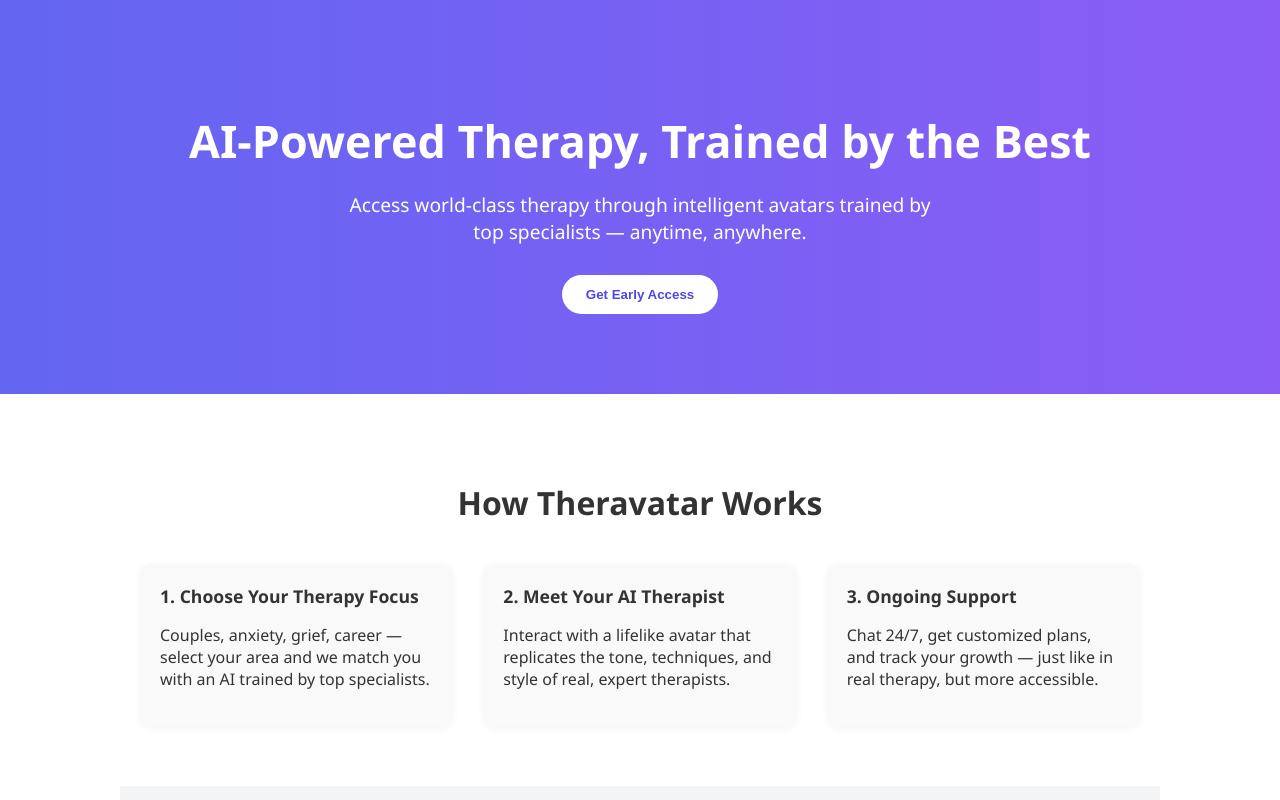
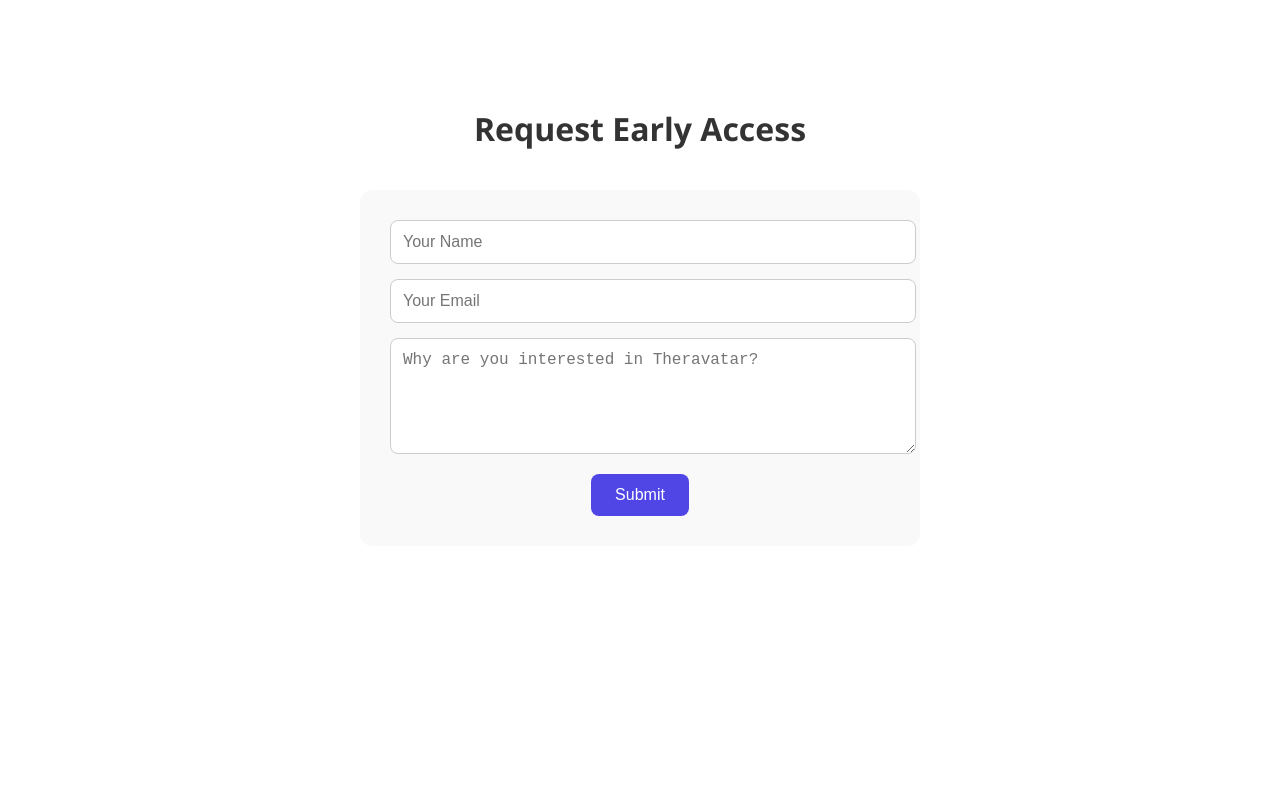
Before and after one commit to padikl13/startup-landing-page, a plain HTML site: page index.html in a window 1280 px wide. Both pictures are taken after a click on the button "Get Early Access". Shown: the top 800 px of the page. Drawn offline with Linux system fonts and the light colour scheme.

Commit message:
level 2 index file upload

```diff
--- a/index.html
+++ b/index.html
@@ -4,6 +4,8 @@
   <meta charset="UTF-8" />
   <meta name="viewport" content="width=device-width, initial-scale=1.0"/>
   <title>Theravatar – AI Therapy by the Best</title>
+  <!-- Favicon reference -->
+  <link rel="icon" type="image/x-icon" href="favicon.ico" />
   <style>
     body {
       margin: 0;
@@ -65,11 +67,6 @@
       border-radius: 12px;
       box-shadow: 0 2px 8px rgba(0,0,0,0.05);
     }
-    .card h3 {
-      margin-top: 0;
-      font-size: 1.1rem;
-      margin-bottom: 10px;
-    }
     .testimonials {
       display: grid;
       grid-template-columns: 1fr;
@@ -97,14 +94,52 @@
       padding: 40px 20px;
       font-size: 0.9rem;
     }
+    .form-page {
+      display: none;
+      padding: 80px 20px;
+      text-align: center;
+    }
+    .form-page.active {
+      display: block;
+    }
+    .form-container {
+      max-width: 500px;
+      margin: auto;
+      background: #f9f9f9;
+      padding: 30px;
+      border-radius: 12px;
+    }
+    .form-container input,
+    .form-container textarea {
+      width: 100%;
+      padding: 12px;
+      margin-bottom: 15px;
+      border: 1px solid #ccc;
+      border-radius: 8px;
+      font-size: 1rem;
+    }
+    .form-container button {
+      background-color: #4f46e5;
+      color: white;
+      border: none;
+      padding: 12px 24px;
+      font-size: 1rem;
+      border-radius: 8px;
+      cursor: pointer;
+    }
+    .form-container button:hover {
+      background-color: #4338ca;
+    }
   </style>
 </head>
 <body>
 
+  <!-- Landing Page -->
+  <div id="landing">
     <header>
       <h1>AI-Powered Therapy, Trained by the Best</h1>
       <p>Access world-class therapy through intelligent avatars trained by top specialists — anytime, anywhere.</p>
-    <button class="cta-button">Get Early Access</button>
+      <button class="cta-button" onclick="showForm()">Get Early Access</button>
     </header>
 
     <section>
@@ -159,6 +194,26 @@
       <p>© 2025 Theravatar. All rights reserved.</p>
       <p>Built with care by therapists and engineers.</p>
     </footer>
+  </div>
 
+  <!-- Form Page -->
+  <div id="formPage" class="form-page">
+    <h2 class="section-title">Request Early Access</h2>
+    <div class="form-container">
+      <form action="https://formspree.io/f/mblgybnv" method="POST">
+        <input type="text" name="name" placeholder="Your Name" required />
+        <input type="email" name="_replyto" placeholder="Your Email" required />
+        <textarea name="message" rows="5" placeholder="Why are you interested in Theravatar?"></textarea>
+        <button type="submit">Submit</button>
+      </form>
+    </div>
+  </div>
+
+  <script>
+    function showForm() {
+      document.getElementById('landing').style.display = 'none';
+      document.getElementById('formPage').classList.add('active');
+    }
+  </script>
 </body>
 </html>
```
Also changed, not shown: favicon.ico (added). Lines whose indentation alone changed are shown as unchanged.
